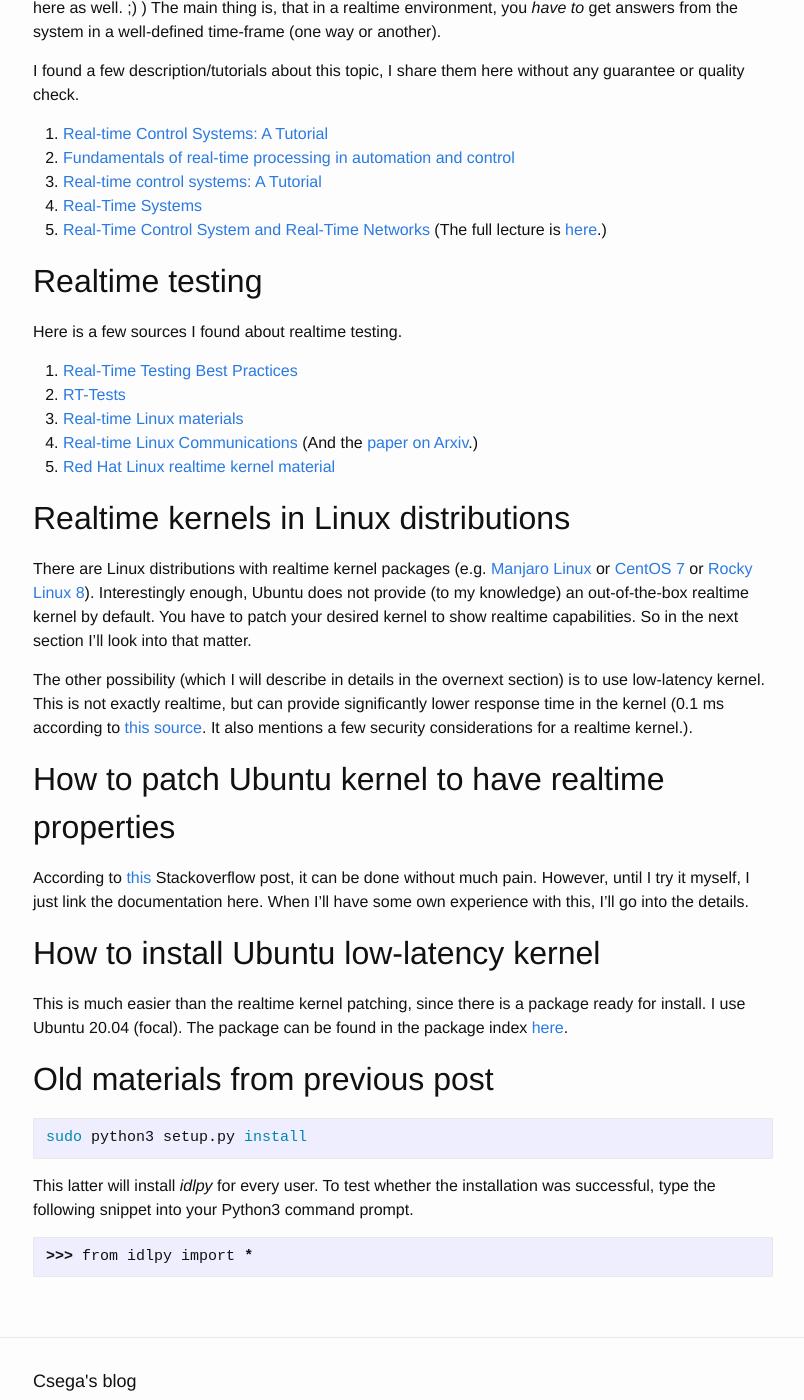
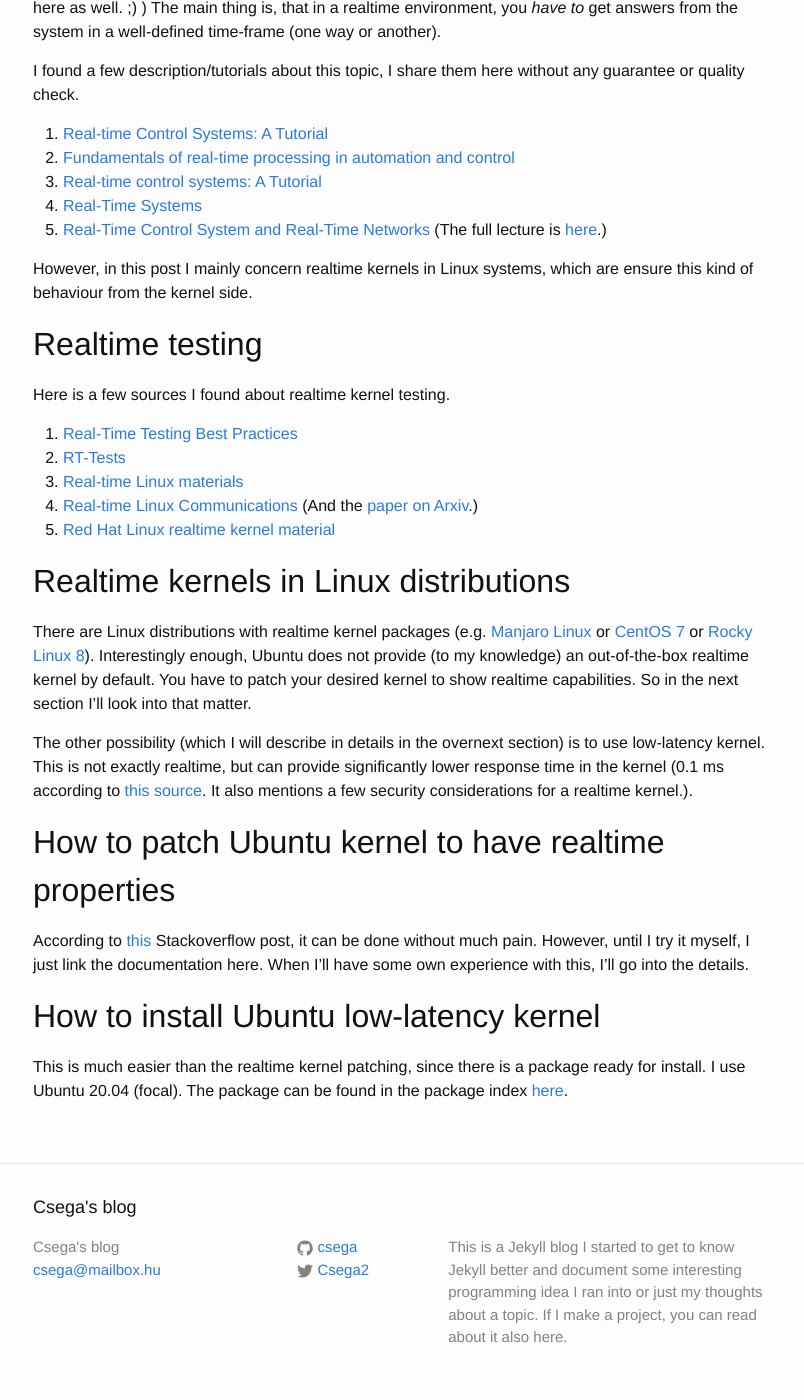
Before and after one commit to Csega/csega.github.io, a Jekyll site: the page built from _posts/2021-09-01-realtime-linux-kernel-first-glance.markdown, in a window 1280 px wide and 1400 px high, scrolled down 639 px. Shown: the whole window, without its empty margins (237-1041 px from the left). Built offline with Jekyll 4.4.1, drawn with Linux system fonts in a browser that asks for light colours.

Commit message:
Small changes. Ready to publish.

````diff
--- a/_posts/2021-09-01-realtime-linux-kernel-first-glance.markdown
+++ b/_posts/2021-09-01-realtime-linux-kernel-first-glance.markdown
@@ -25,9 +25,11 @@ I found a few description/tutorials about this topic, I share them here without
 4. [Real-Time Systems][realtime-systems]
 5. [Real-Time Control System and Real-Time Networks][realtime-control-and-network] (The full lecture is [here][module5-link].)
 
+However, in this post I mainly concern realtime kernels in Linux systems, which are ensure this kind of behaviour from the kernel side.
+
 ## Realtime testing
 
-Here is a few sources I found about realtime testing.
+Here is a few sources I found about realtime kernel testing.
 
 1. [Real-Time Testing Best Practices][realtime-testing-best-practices]
 2. [RT-Tests][rt-tests]
@@ -49,18 +51,6 @@ According to [this][Stackoverflow-ubuntu-realtime-kernel-patch] Stackoverflow po
 
 This is much easier than the realtime kernel patching, since there is a package ready for install. I use Ubuntu 20.04 (focal). The package can be found in the package index [here][ubuntu-lowlatency-kernel-package].
 
-## Old materials from previous post
-
-```bash
-sudo python3 setup.py install
-```
-
-This latter will install *idlpy* for every user. To test whether the installation was successful, type the following snippet into your Python3 command prompt.
-
-```python
->>> from idlpy import *
-```
-
 [Wikipedia-realtime-computing]: https://en.wikipedia.org/wiki/Real-time_computing
 [realtime-control-tutorial]: http://www.kelm.ftn.uns.ac.rs/literatura/mrv/P150.pdf
 [fundamentals-of-realtime-processing]:https://www.controleng.com/articles/fundamentals-of-real-time-processing-in-automation-and-control/
````
